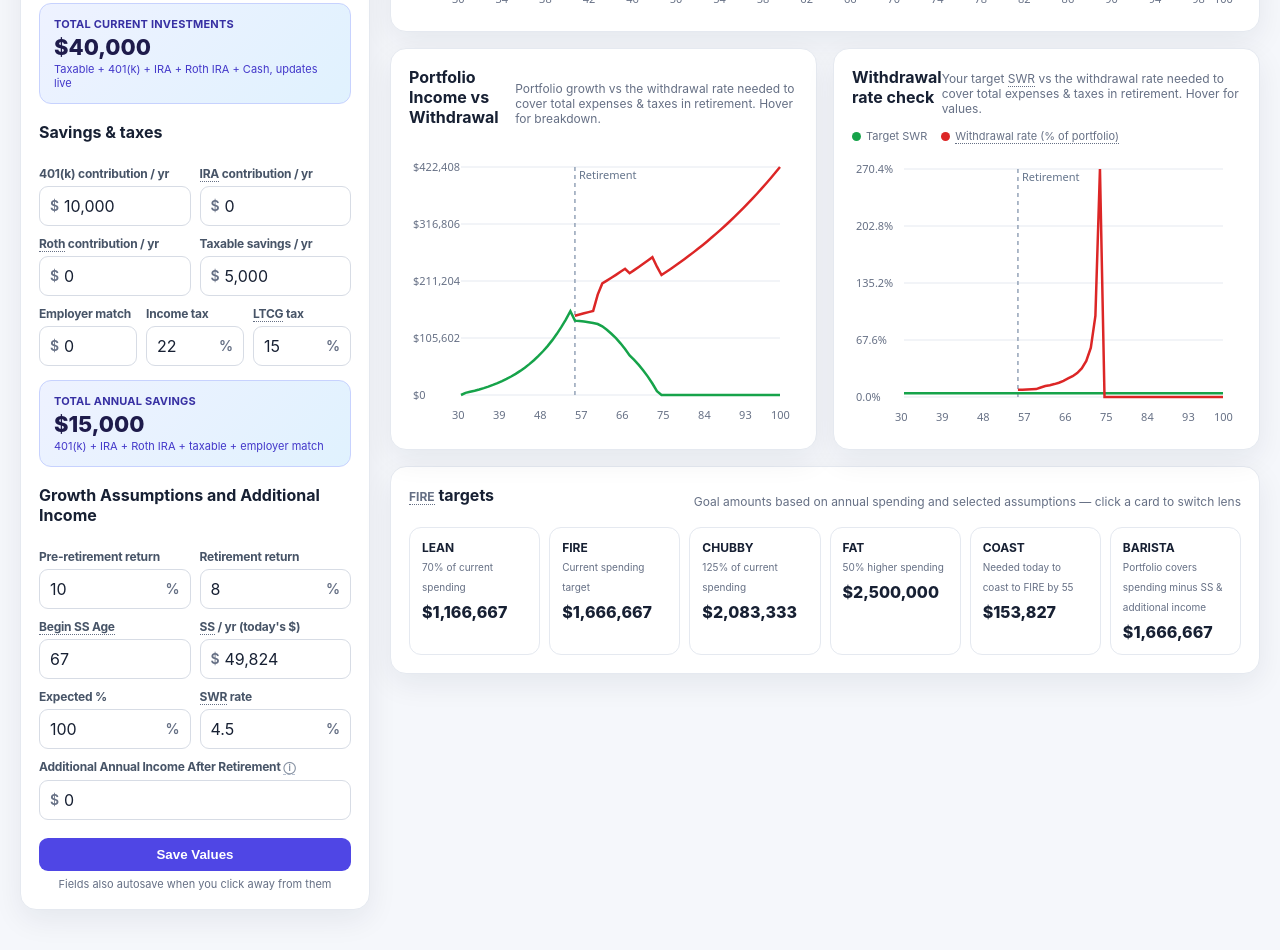
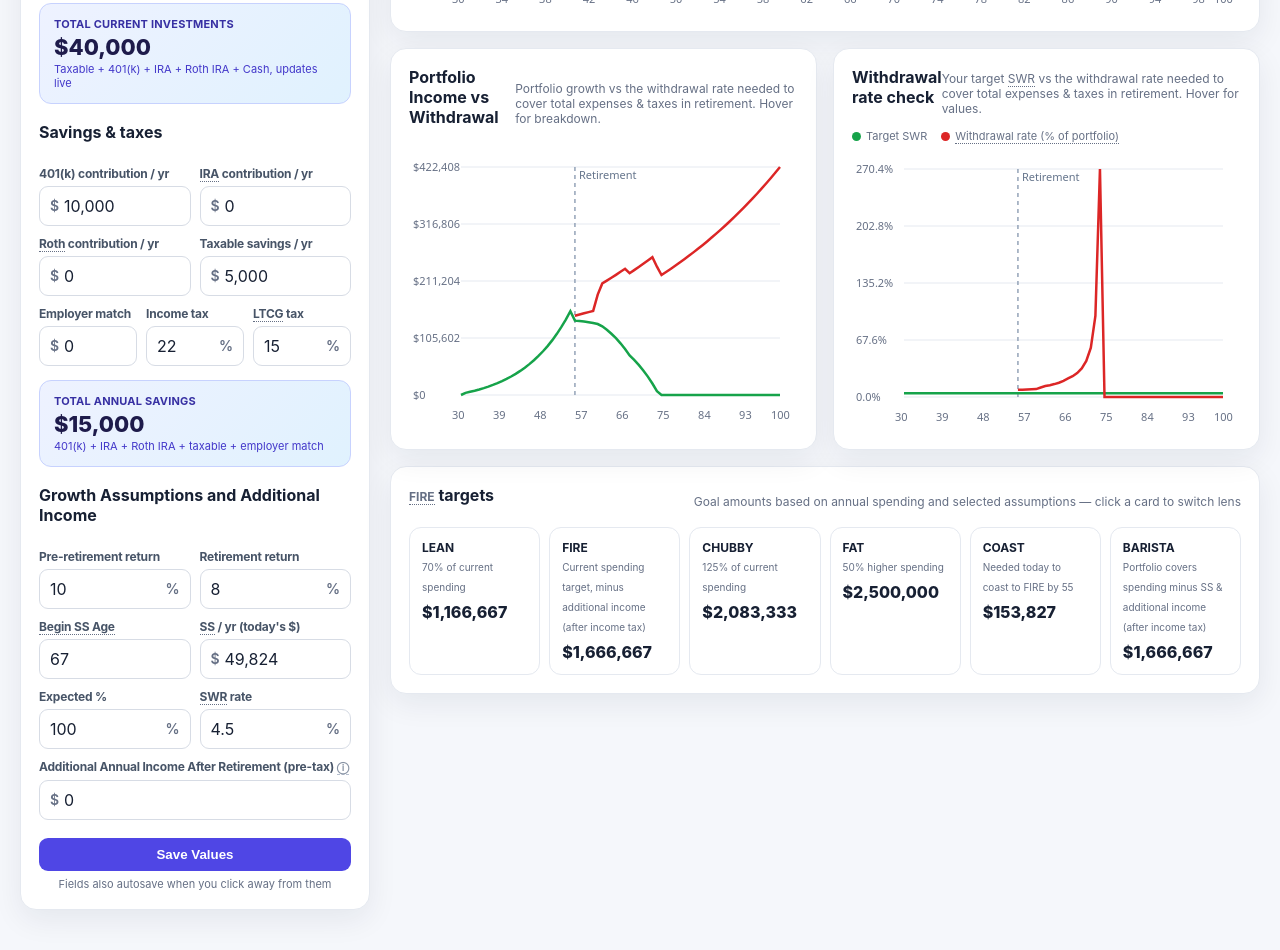
Before and after one commit to JB-Developer-1/Retirement-FIRE-Calculator.github.io, a plain HTML site: page index.html in a window 1280 px wide. Shown: the part 936-1886 px from the top of the page. Drawn offline with Linux system fonts and the light colour scheme.

Commit message:
Clarify pre-tax income in FIRE calculations and labels
Updated button tooltips and labels to clarify that additional income is pre-tax. Adjusted calculations for Barista FIRE to include pre-tax income.

```diff
--- a/index.html
+++ b/index.html
@@ -105,7 +105,7 @@ Modes are spending/goal lenses. Lean/Fat thresholds are modeled from your spendi
       <button class="pill" data-fire="chubby" data-tip="Chubby FIRE: a comfortable retirement above standard FIRE — modeled at about 125% of your current spending.">CHUBBY</button>
       <button class="pill" data-fire="fat" data-tip="Fat FIRE: a more comfortable, higher-spending retirement — modeled at about 150% of your current spending.">FAT</button>
       <button class="pill" data-fire="coast" data-tip="Coast FIRE: the amount you'd need saved right now so that growth alone — with no further contributions — reaches your full FIRE number by retirement age.">COAST</button>
-      <button class="pill" data-fire="barista" data-tip="Barista FIRE: part-time work covering part of your expenses, based on the amount you enter in Additional Annual Income After Retirement.">BARISTA</button>
+      <button class="pill" data-fire="barista" data-tip="Barista FIRE: part-time work covering part of your expenses, based on the pre-tax amount you enter in Additional Annual Income After Retirement.">BARISTA</button>
     </div>
   </div>
   <div class="section"><h2>Profile</h2>
@@ -173,7 +173,7 @@ Normal value: 0%, 15%, or 20% depending on taxable income brackets." style="bord
       <div><label style="white-space:nowrap"><span data-tip="SWR: Safe Withdrawal Rate.
 Normal value: 3.5% to 4.5% based on the Trinity Study for 30+ year horizons." style="border-bottom:1px dotted #667085;cursor:help">SWR</span> rate</label><div class="field percent"><input id="swr" type="text" inputmode="decimal" value="4.5"><span class="affix">%</span></div></div>
     </div>
-    <label style="margin-top:10px">Additional Annual Income After Retirement <span data-tip="Income from jobs, pensions, military retirement, etc." style="display:inline-block;cursor:help;border-bottom:1px dashed #b6bfcf;font-weight:700;color:#8792a3">ⓘ</span></label>
+    <label style="margin-top:10px">Additional Annual Income After Retirement (pre-tax) <span data-tip="Pre-tax income from jobs, pensions, military retirement, etc. Enter the amount before taxes; it is taxed at your income tax rate in all calculations." style="display:inline-block;cursor:help;border-bottom:1px dashed #b6bfcf;font-weight:700;color:#8792a3">ⓘ</span></label>
     <div class="field currency"><span class="affix">$</span><input id="addIncome" type="text" inputmode="decimal" value="0"></div>
   </div>
   <div class="section">
@@ -364,12 +364,19 @@ function vals(){
     addIncome:g('addIncome'),endAge:DEFAULT_END_AGE,swr:g('swr')/100};
 }
 function targets(v){
-  let s=v.spend, swr=v.swr||0.0001;
-  let standard=s/swr;
+  let swr=v.swr||0.0001;
   let yearsToRet=Math.max(0,v.retAge-v.age);
+  // Additional income is taxed at your income tax rate (same as the projection), so only the after-tax amount offsets spending.
+  // Everything here is in today's dollars, matching the spending inputs.
+  const addNet = v.addIncome * (1 - v.tax);
+  // Spending the portfolio must fund = lens spending minus after-tax additional income (never below $0).
+  const gap = (spend)=>Math.max(0, spend - addNet);
+  let standard=gap(v.spend)/swr;
   let coast=standard/Math.pow(1+(v.growth||0),yearsToRet);
-  let baristaSpendingGap=Math.max(0, s - (v.addIncome * Math.pow(1+v.infl, yearsToRet)) - (v.age + yearsToRet >= v.ssAge ? v.ss * Math.pow(1+v.infl, yearsToRet - (v.ssAge - v.age)) : 0));
-  return {lean:s*.70/swr, standard, chubby:s*1.25/swr, fat:s*1.50/swr, coast, barista:baristaSpendingGap/swr};
+  // Barista also nets Social Security when it is already active at retirement age
+  const ssAtRet = (v.retAge >= v.ssAge) ? v.ss * v.ssExpect : 0;
+  let barista=Math.max(0, v.spend - addNet - ssAtRet)/swr;
+  return {lean:gap(v.spend*.70)/swr, standard, chubby:gap(v.spend*1.25)/swr, fat:gap(v.spend*1.50)/swr, coast, barista};
 }
 function validate(v){
   const msgs=[];
@@ -491,7 +498,7 @@ function calc(){
  const growthClause = `your portfolio generates <b>${money(firstYearReturnDollars)}</b> in growth/interest`;
  const ssClause = `<b>${money(ssAmountAtStart)}</b> in Social Security once you reach age ${v.ssAge}`;
  const secondPart = retYearAddIncome > 0
-   ? `you have <b>${money(retYearAddIncome)}</b> in additional income during retirement + ${ssClause}`
+   ? `you have <b>${money(retYearAddIncome)}</b> in pre-tax additional income during retirement + ${ssClause}`
    : `you have ${ssClause}`;
  const growthSentence = `At your selected ${retRetRate.toFixed(1)}% retirement return, ${growthClause} and ${secondPart}.`;
 
@@ -539,12 +546,12 @@ function updateAgeSummary(rows){
   const inflowsTip = `Active Employment Income: ${money(row.income)}
 + Portfolio Growth/Interest: ${money(row.portfolioIncome)}
 + Social Security: ${money(row.ss)}
-+ Additional Income (jobs/pension): ${money(row.addIncome)}
++ Additional Income, pre-tax (jobs/pension): ${money(row.addIncome)}
 + Principal Withdrawal: ${money(row.withdrawal)}
 Total = ${money(totalInflows)}`;
 
   const expensesTip = `Living Expenses: ${money(row.spending)}
-+ Taxes on income/gains: ${money(row.estTaxes - (row.withdrawalTax||0))}
++ Taxes on income/gains (incl. additional income): ${money(row.estTaxes - (row.withdrawalTax||0))}
 + Taxes on 401(k)/IRA withdrawals: ${money(row.withdrawalTax||0)}
 Total = ${money(totalExpensesAndTaxes)}`;
 
@@ -569,11 +576,11 @@ $('horizonSlider').addEventListener('change',()=>{saveData();});
 function renderFire(t,v){
  const items=[
    ['LEAN','lean',t.lean,'70% of current spending','Lean FIRE: a minimal, tightly-budgeted retirement — modeled at about 70% of your current spending.'],
-   ['FIRE','standard',t.standard,'Current spending target','Standard FIRE: retire while maintaining your current spending level exactly as entered.'],
+   ['FIRE','standard',t.standard,'Current spending target, minus additional income (after income tax)','Standard FIRE: retire while maintaining your current spending level exactly as entered.'],
    ['CHUBBY','chubby',t.chubby,'125% of current spending','Chubby FIRE: a comfortable retirement above standard FIRE — modeled at about 125% of your current spending.'],
    ['FAT','fat',t.fat,'50% higher spending','Fat FIRE: a more comfortable, higher-spending retirement — modeled at about 150% of your current spending.'],
    ['COAST','coast',t.coast,'Needed today to coast to FIRE by '+v.retAge,"Coast FIRE: the amount you'd need saved right now so that growth alone — with no further contributions — reaches your full FIRE number by retirement age."],
-   ['BARISTA','barista',t.barista,'Portfolio covers spending minus SS & additional income','Barista FIRE: part-time work covering part of your expenses, based on the amount you enter in Additional Annual Income After Retirement.']
+   ['BARISTA','barista',t.barista,'Portfolio covers spending minus SS & additional income (after income tax)','Barista FIRE: part-time work covering part of your expenses, based on the pre-tax amount you enter in Additional Annual Income After Retirement.']
  ];
  $('firegrid').innerHTML=items.map(x=>`<div class="fire ${fireMode===x[1]?'active':''}" data-fire="${x[1]}" data-tip="${x[4]}"><strong>${x[0]}</strong><small>${x[3]}</small><div class="num">${x[2]?money(x[2]):'—'}</div></div>`).join('');
  document.querySelectorAll('#firegrid .fire').forEach(card=>card.onclick=()=>{
```
